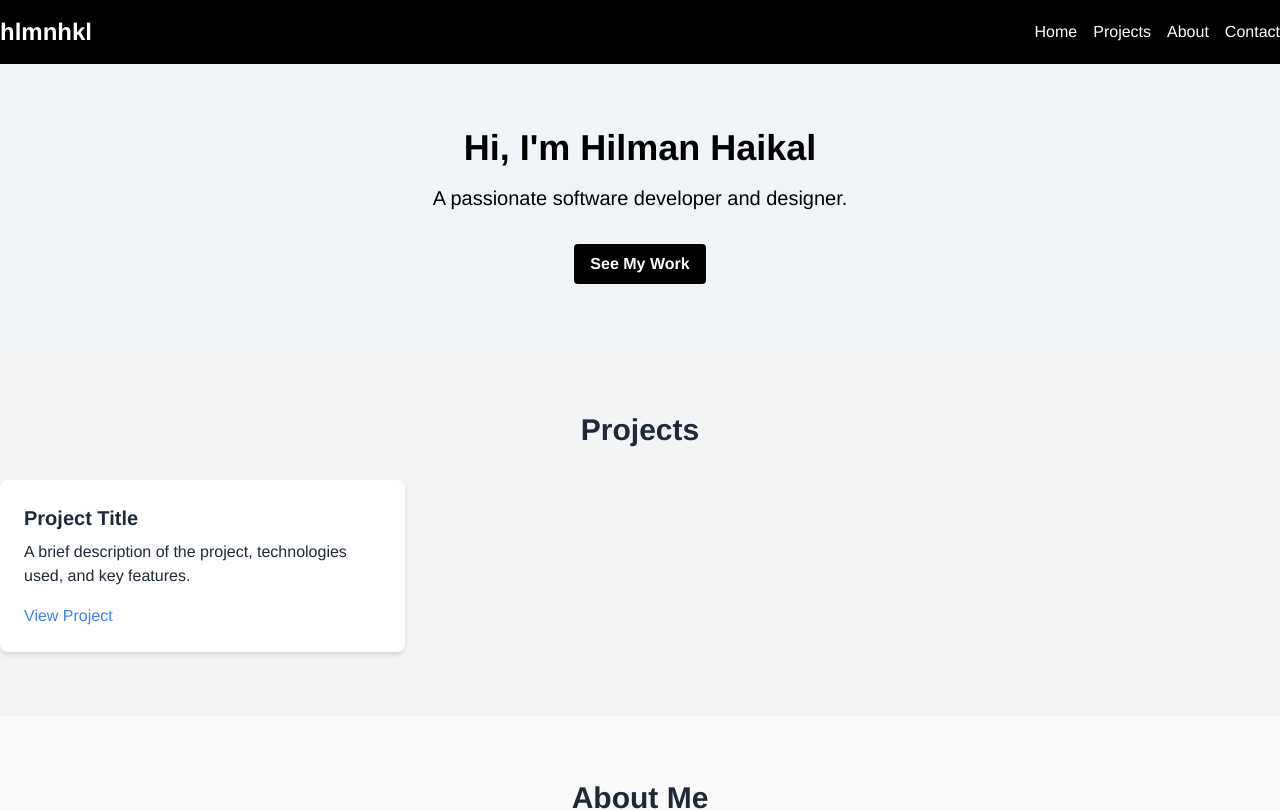
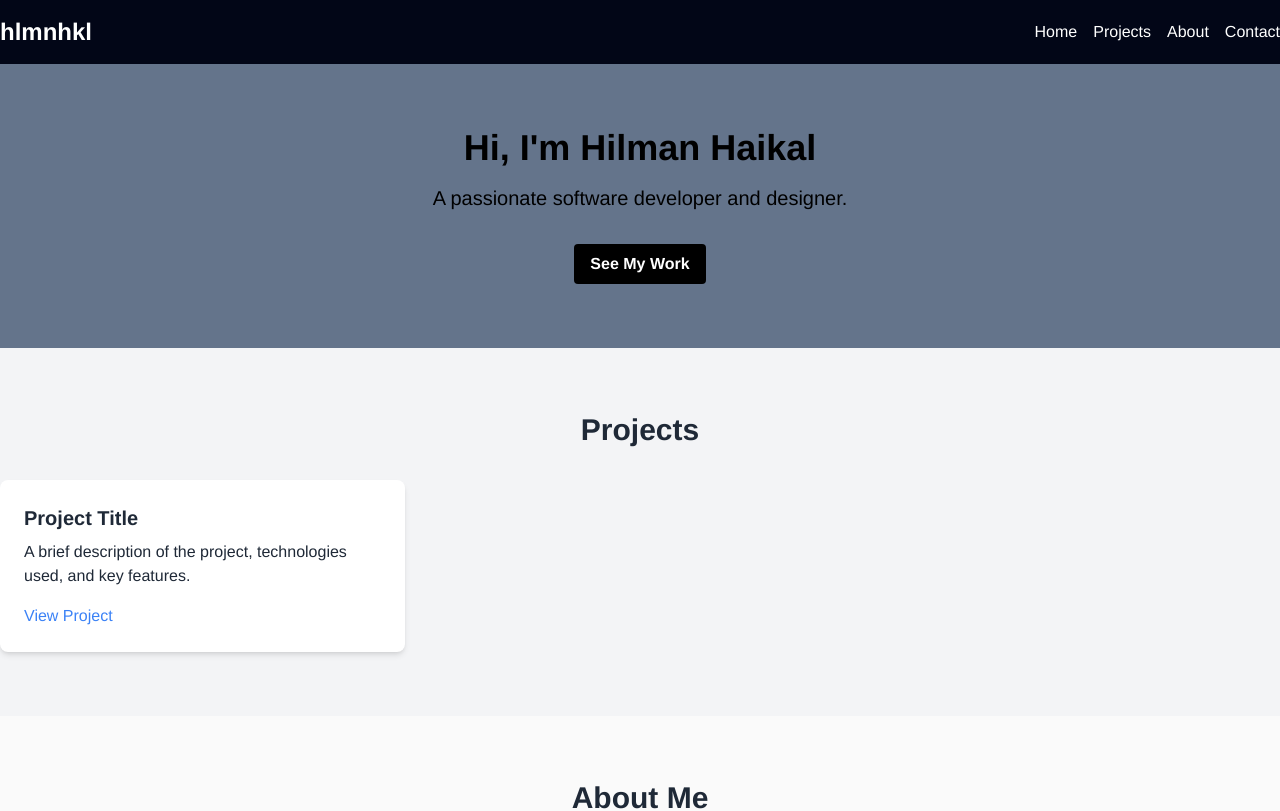
Before and after one commit to noctwilliam/hlmnhkl-portfolio, a Vue app: page / in a window 1280 px wide. Shown: the top 811 px of the page. Built offline with nearby package versions, Linux system fonts and the light colour scheme.

Commit message:
update files

```diff
--- a/src/components/HeroSection.vue
+++ b/src/components/HeroSection.vue
@@ -2,7 +2,7 @@
   <section id="hero" class="bg-blue-500 text-white text-center py-20">
     <h1 class="text-4xl font-bold text-black">Hi, I'm Hilman Haikal</h1>
     <p class="text-xl mt-4 text-black">A passionate software developer and designer.</p>
-    <a href="#projects" class="mt-8 inline-block font-bold bg-black text-white py-2 px-4 rounded">See My Work</a>
+    <a href="#projects" class="hover:text-slate-900 mt-8 inline-block font-bold bg-black text-white py-2 px-4 rounded">See My Work</a>
   </section>
 </template>
 
@@ -14,7 +14,7 @@ export default {
 
 <style scoped>
 section {
-  background-color: #f0f4f8;
+  background-color: #64748b;
   padding: 4rem 0;
 }
 </style>
--- a/src/components/MainHeader.vue
+++ b/src/components/MainHeader.vue
@@ -4,10 +4,10 @@
       <h1 class="text-2xl font-semibold text-white">hlmnhkl</h1>
       <nav>
         <ul class="flex flex-wrap space-x-4 mt-2 lg:mt-0">
-          <li><a href="#hero" class="hover:text-blue-600">Home</a></li>
-          <li><a href="#projects" class="hover:text-blue-600">Projects</a></li>
-          <li><a href="#about" class="hover:text-blue-600">About</a></li>
-          <li><a href="#contact" class="hover:text-blue-600">Contact</a></li>
+          <li><a href="#hero" class="hover:text-slate-900">Home</a></li>
+          <li><a href="#projects" class="hover:text-slate-900">Projects</a></li>
+          <li><a href="#about" class="hover:text-slate-900">About</a></li>
+          <li><a href="#contact" class="hover:text-slate-900">Contact</a></li>
         </ul>
       </nav>
     </div>
@@ -22,7 +22,7 @@ export default {
 
 <style scoped>
 header {
-  background-color: #000000;
+  background-color: #020617;
 }
 a {
   text-decoration: none;
```
